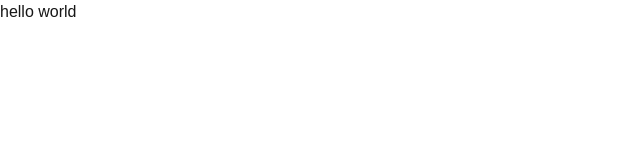
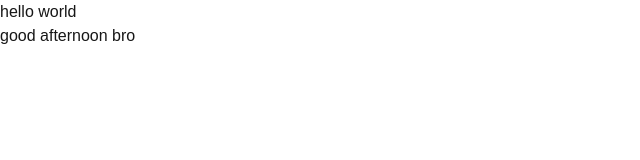
Before and after one commit to abhinayjangde/opensource, a Next.js app: page / in a window 1280 px wide. Shown: the top 160 px of the page, without its empty margins (0-640 px from the left). Built offline with nearby package versions, Linux system fonts and the light colour scheme.

Commit message:
add greeting

```diff
--- a/app/page.tsx
+++ b/app/page.tsx
@@ -3,6 +3,7 @@ export default function Home() {
   return (
     <div>
       <p>hello world</p>
+      <p>good afternoon bro</p>
     </div>
   );
 }
```
